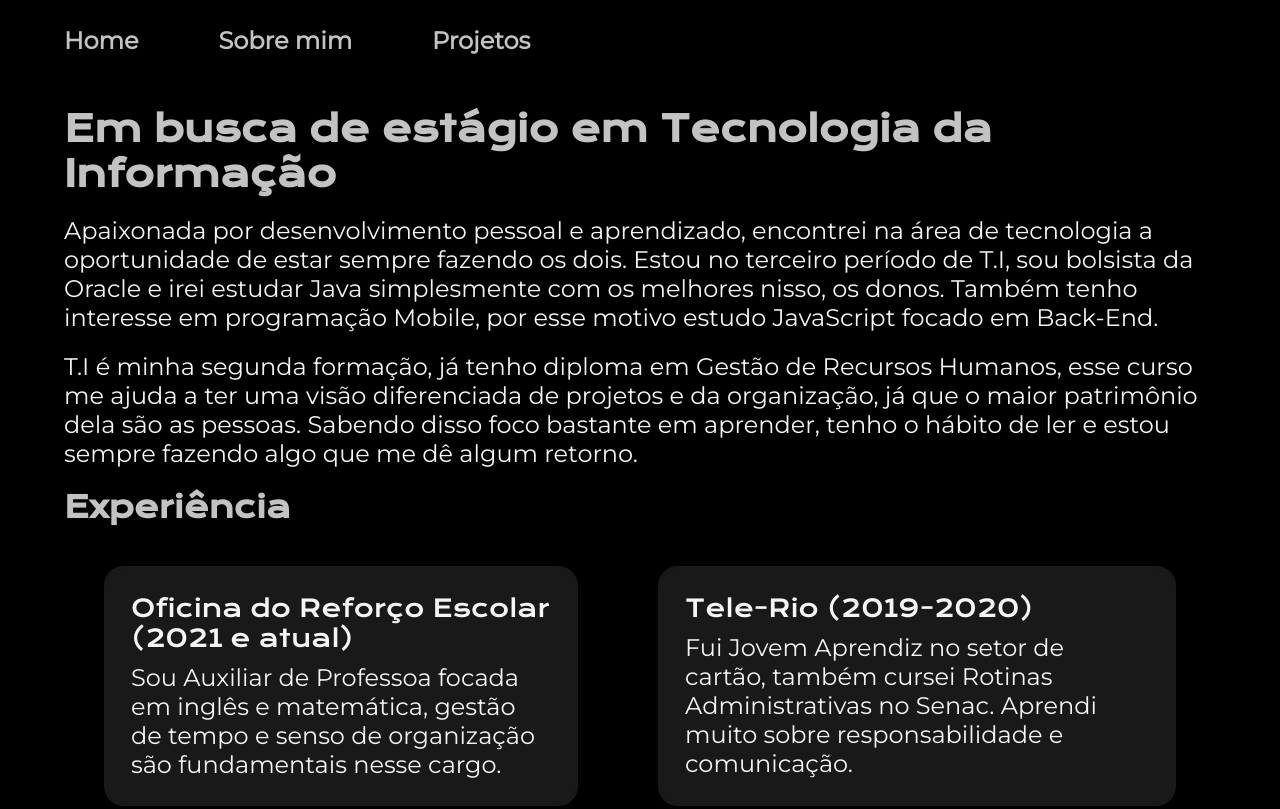
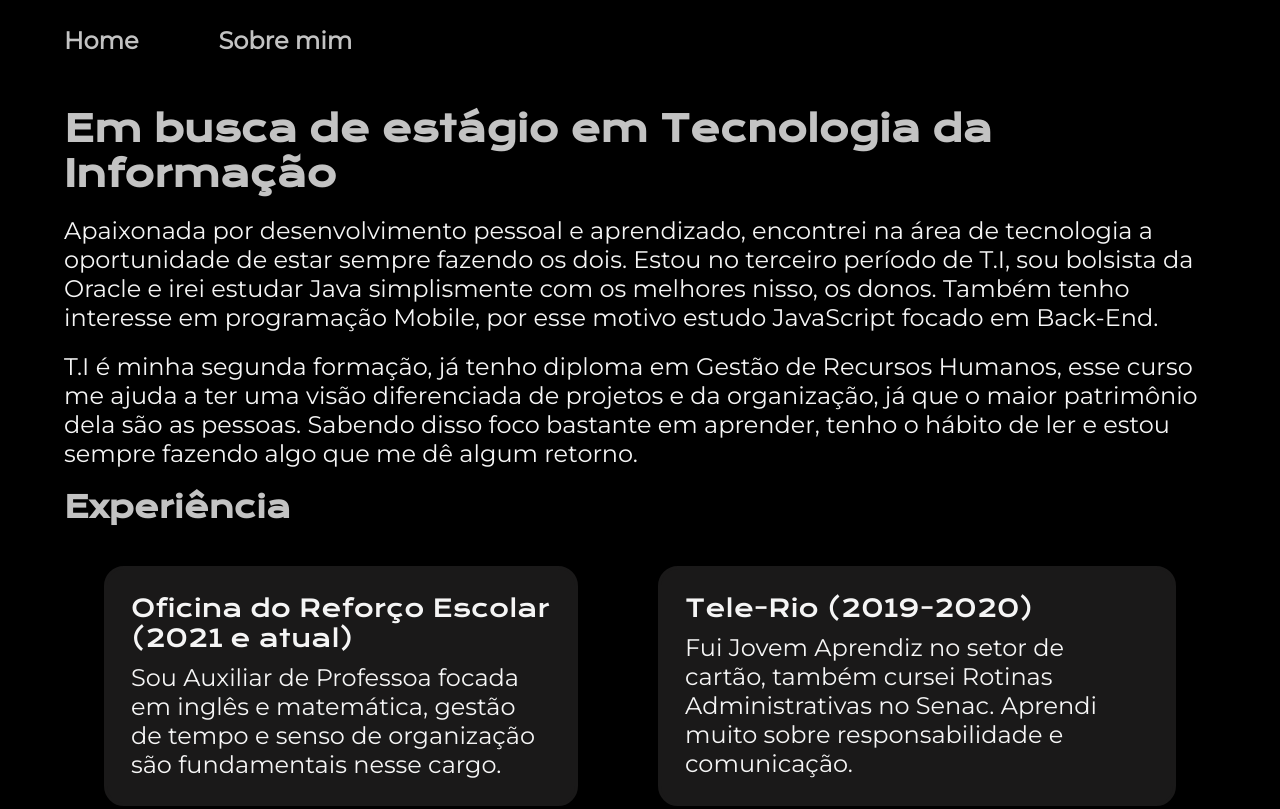
Before and after one commit to srtisa/isabel_portfolio, a plain HTML site: page sobremim.html in a window 1280 px wide. Shown: the top 809 px of the page. Drawn offline with nearby package versions, Linux system fonts and the light colour scheme.

Commit message:
Voltando a ser sem o portfólio

```diff
--- a/sobremim.html
+++ b/sobremim.html
@@ -23,9 +23,6 @@
             <a class="cabecalho__menu__tags"
                 href="sobremim.html"> Sobre mim
             </a>
-
-            <a class="cabecalho__menu__tags" href="projetos.html"> Projetos </a>
-        </nav>
         </nav>
 
     </header>
@@ -37,7 +34,7 @@
         <h1 class="curriculo__apresentacao__titulo"> Em busca de estágio em Tecnologia da Informação </h1>
         <p class="curriculo__apresentacao__titulo__p"> Apaixonada por desenvolvimento pessoal e aprendizado, encontrei na área de tecnologia a oportunidade de
             estar sempre fazendo os dois. Estou no terceiro período de T.I, sou bolsista da Oracle e irei estudar Java
-        simplesmente com os melhores nisso, os donos. Também tenho interesse em programação Mobile, por esse motivo estudo JavaScript focado em Back-End.</p>
+        simplismente com os melhores nisso, os donos. Também tenho interesse em programação Mobile, por esse motivo estudo JavaScript focado em Back-End.</p>
 
         <p class="curriculo__apresentacao__titulo__p"> T.I é minha segunda formação, já tenho diploma em Gestão de Recursos Humanos, esse curso me ajuda a ter uma
             visão diferenciada de projetos e da organização, já que o maior patrimônio dela são as pessoas. Sabendo disso
--- a/style/style.css
+++ b/style/style.css
@@ -247,7 +247,6 @@ width: auto;
     padding: 1.25rem;
     border-radius: 1.25rem;
     transition: all 1s;
-    text-decoration: none;
 }
 .curriculo__outrasformacoes__elementos:hover {
     background-color: var(--cor-secundaria);
@@ -310,10 +309,7 @@ width: auto;
     border-color: #ff0000;
 }
 
-
-.curriculo__outrasformacoes {}
-
-@media (max-width: 600px) {
+@media (max-width: 1200px) {
     .cabecalho {
         padding: 10%;
     }
```
Also changed, not shown: index.html (+0 -2 lines).
